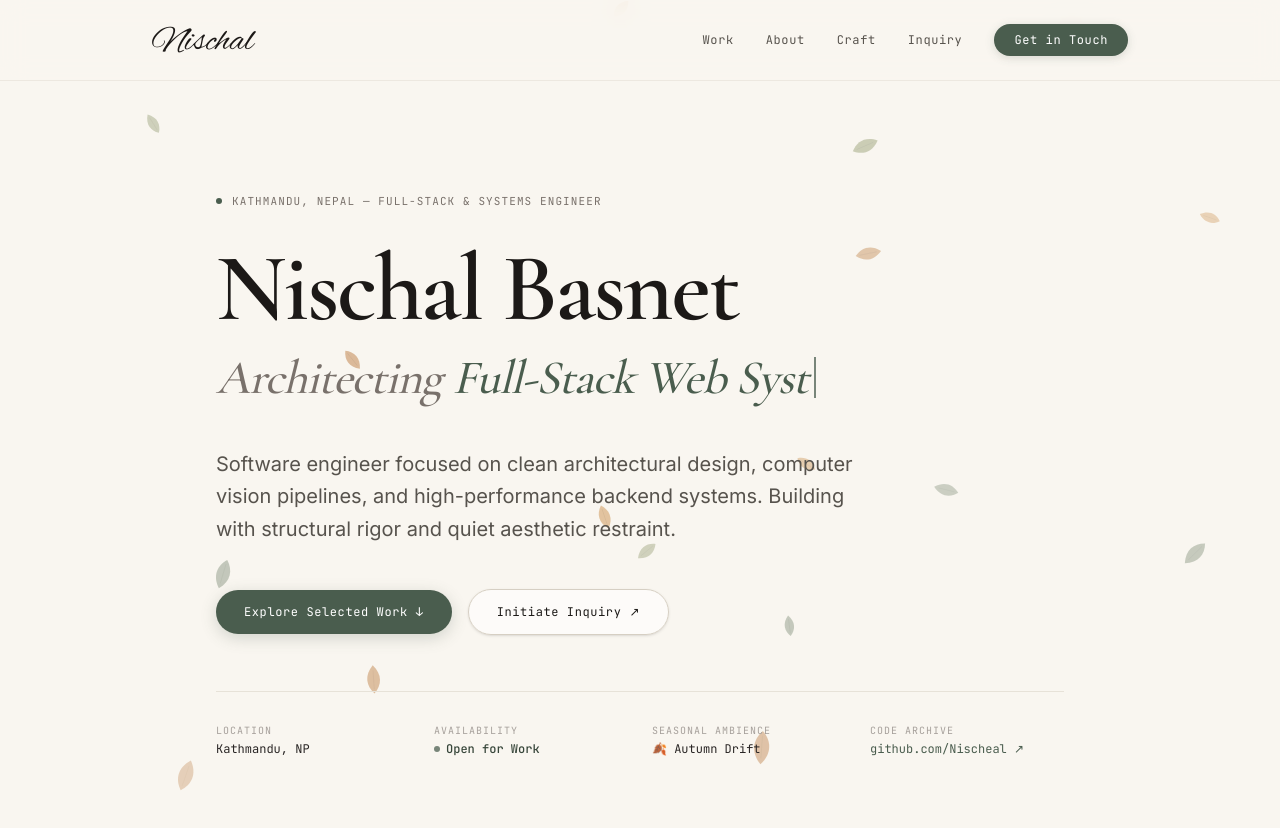
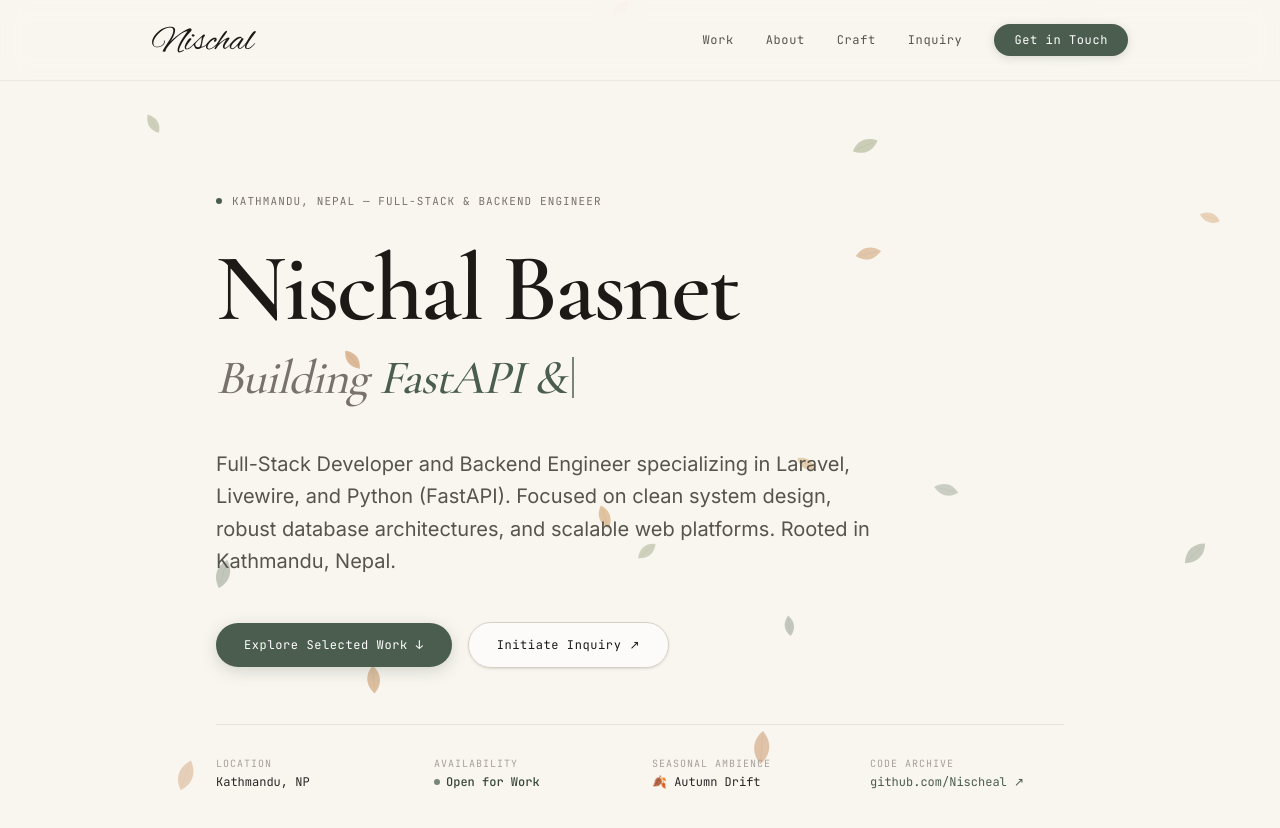
Before and after one commit to Nischeal/Portfolio-website, a Next.js app in the folder frontend/: page / in a window 1280 px wide. Shown: the top 828 px of the page. Built offline with nearby package versions, Linux system fonts and the light colour scheme.

Commit message:
feat(hero): align typewriter roles and bio with verified developer stack (ADR 008)

```diff
--- a/frontend/src/components/sections/HeroSection.tsx
+++ b/frontend/src/components/sections/HeroSection.tsx
@@ -10,10 +10,10 @@ export function HeroSection() {
   return (
     <section className="pt-20 sm:pt-28 pb-20 sm:pb-28 px-6 max-w-4xl mx-auto w-full">
       <div className="space-y-8 text-left">
-        {/* Clean Spaced Kicker */}
+        {/* Confirmed Clean Spaced Kicker */}
         <div className="flex items-center gap-2.5 font-mono text-[11px] text-stone-500 tracking-widest uppercase">
           <span className="w-1.5 h-1.5 rounded-full bg-[#4A5D4E]" />
-          <span>KATHMANDU, NEPAL — FULL-STACK &amp; SYSTEMS ENGINEER</span>
+          <span>KATHMANDU, NEPAL — FULL-STACK &amp; BACKEND ENGINEER</span>
         </div>
 
         {/* Grand Typographic Headline Lockup */}
@@ -22,19 +22,19 @@ export function HeroSection() {
             Nischal Basnet
           </h1>
           <TypewriterRole
-            prefix="Architecting"
+            prefix="Building"
             roles={[
-              "AI Vision Pipelines",
-              "Full-Stack Web Systems",
-              "Scalable Backend Services",
-              "Interactive Web Experiences",
+              "Laravel & Livewire Systems",
+              "FastAPI & Python Backends",
+              "Full-Stack Web Applications",
+              "Scalable System Architectures",
             ]}
           />
         </div>
 
-        {/* Grounded Bio Statement */}
+        {/* Confirmed Grounded Bio Statement */}
         <p className="text-stone-600 text-lg sm:text-xl leading-relaxed max-w-2xl font-normal pt-2">
-          Software engineer focused on clean architectural design, computer vision pipelines, and high-performance backend systems. Building with structural rigor and quiet aesthetic restraint.
+          Full-Stack Developer and Backend Engineer specializing in Laravel, Livewire, and Python (FastAPI). Focused on clean system design, robust database architectures, and scalable web platforms. Rooted in Kathmandu, Nepal.
         </p>
 
         {/* Action Button Row */}
--- a/frontend/src/components/ui/TypewriterRole.tsx
+++ b/frontend/src/components/ui/TypewriterRole.tsx
@@ -9,15 +9,15 @@ interface TypewriterRoleProps {
 }
 
 const DEFAULT_ROLES = [
-  "AI Vision Pipelines",
-  "Full-Stack Web Systems",
-  "Scalable Backend Services",
-  "Interactive Web Experiences",
+  "Laravel & Livewire Systems",
+  "FastAPI & Python Backends",
+  "Full-Stack Web Applications",
+  "Scalable System Architectures",
 ];
 
 export function TypewriterRole({
   roles = DEFAULT_ROLES,
-  prefix = "Architecting",
+  prefix = "Building",
   className = "",
 }: TypewriterRoleProps) {
   const currentText = useTypewriter({ words: roles });
```
Also changed, not shown: 2 other files (tests, documents, lock files or other folders).
